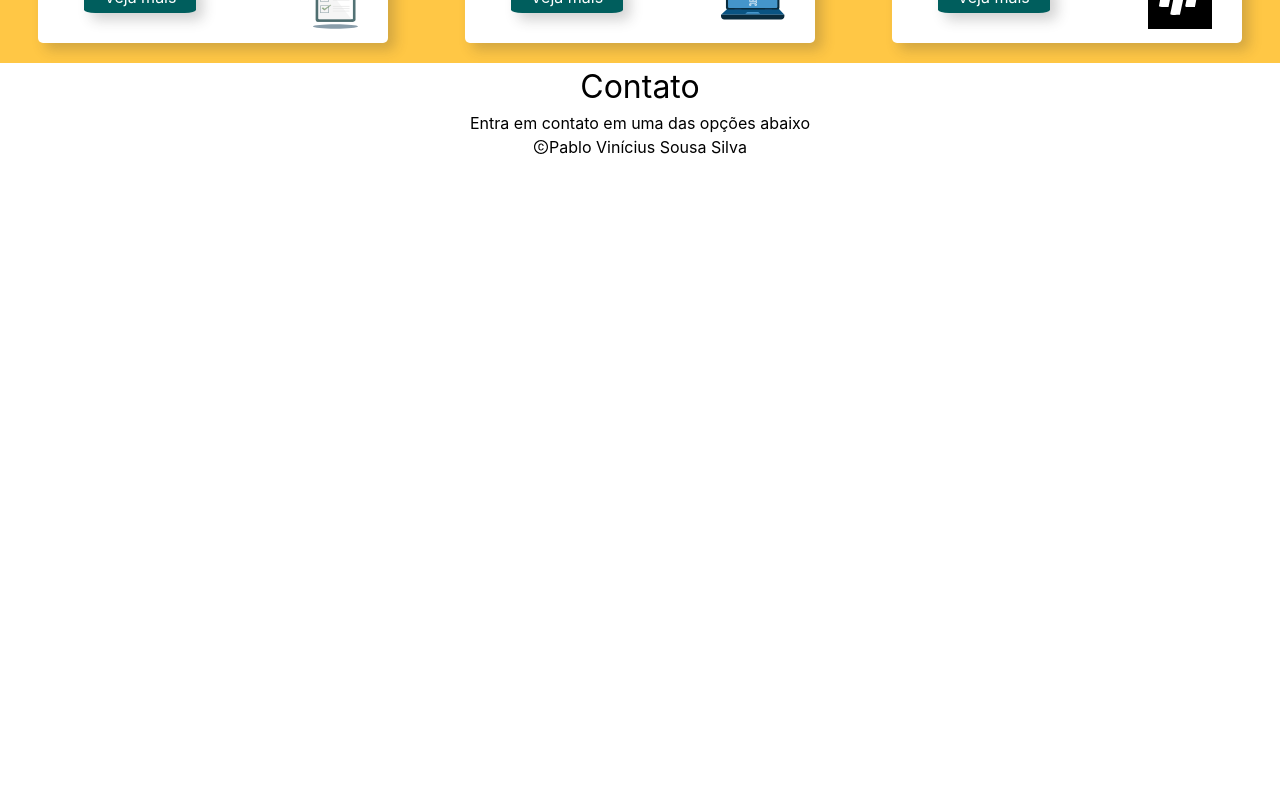
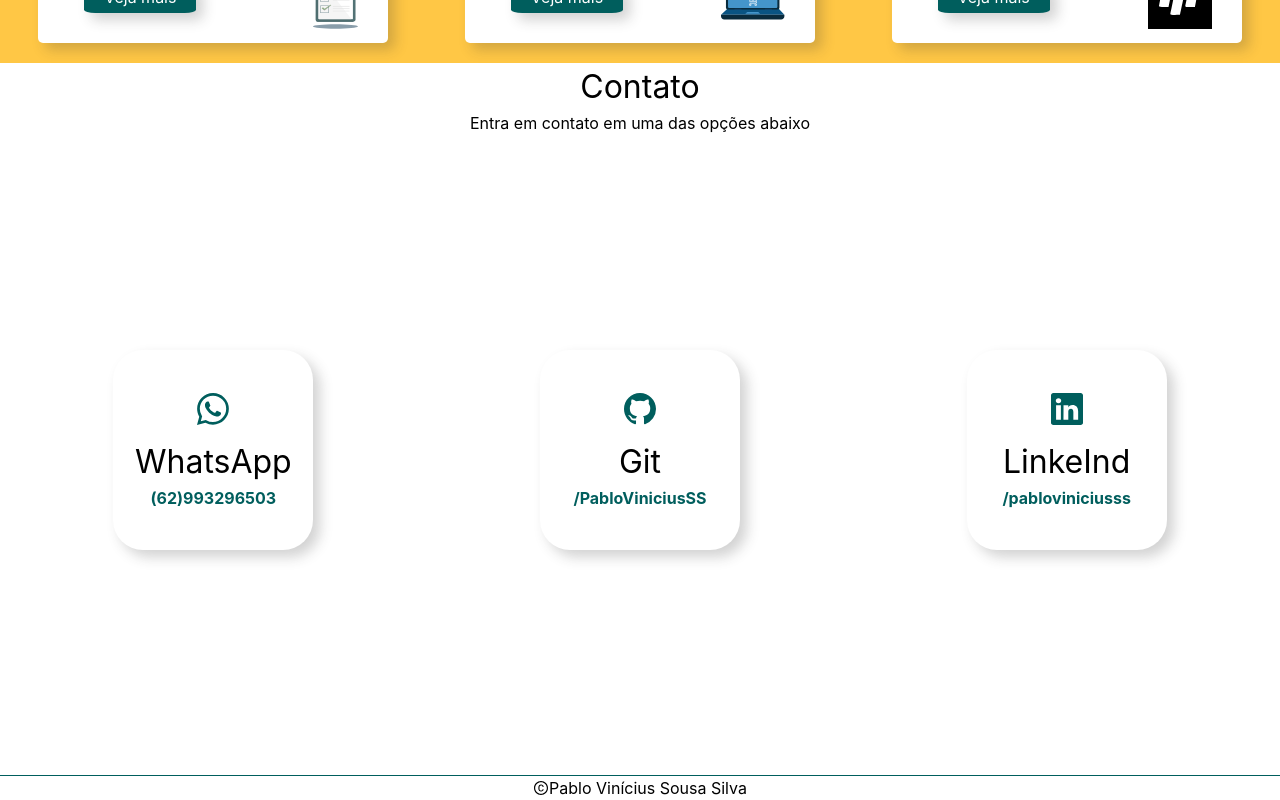
Before and after one commit to PabloViniciusSS/pablo_vinicius_portfolio, a Next.js app: page / in a window 1280 px wide. Shown: the part 2280-3080 px from the top of the page. Before the commit the page ends 2439 px from the top, so only its background shows below. Built offline with nearby package versions, Linux system fonts and the light colour scheme.

Commit message:
criação do contato

```diff
--- a/src/components/Object/CardContato.js
+++ b/src/components/Object/CardContato.js
@@ -7,12 +7,11 @@ import { MdEmail  } from "react-icons/md";
 export const CardContato = (props) => {
   return (
     <div className={styles.container_contato}>
-     <div className={styles.container_detalhes}>
-              <a className={styles.detalhes}>
-                {props.icone}
-                  <p>{props.acesso}</p>
-              </a>
-      </div>
+                <a className={styles.detalhes} href={props.link}>
+                 <icon> {props.icone}</icon>
+                  <h3>{props.titulo}</h3>
+                    <p>{props.acesso}</p>
+                </a>
     </div>
   )
 }
--- a/src/components/Object/CardSobre.js
+++ b/src/components/Object/CardSobre.js
@@ -1,6 +1,5 @@
 import React from 'react'
 import styles from '../../styles/components/Object/CardSobre.module.css'
-import { BsFillPersonFill, BsFillFilePersonFill, BsWhatsapp, BsGithub, BsLinkedin  } from "react-icons/bs";
 import { MdEmail  } from "react-icons/md";
 
 
--- a/src/section/Contato.js
+++ b/src/section/Contato.js
@@ -1,5 +1,6 @@
 import React from 'react'
 import { CardContato } from '../components/Object/CardContato'
+import {  BsWhatsapp, BsGithub, BsLinkedin  } from "react-icons/bs";
 
 import styles from '../styles/Contato.module.css'
 
@@ -8,9 +9,32 @@ export default function Contato() {
     <section id="ContatoSection" className={styles.container_contato}>
     <h2>Contato</h2>
     <p>Entra em contato em uma das opções abaixo</p>
-  <div className={styles.container}>
-   <CardContato />
-  </div>
+  <div className={styles.container_card}>
+      <div className={styles.container}>
+          <CardContato
+          icone={<BsWhatsapp/>}
+          titulo="WhatsApp"
+          link="(62)993296503"
+          acesso="(62)993296503"
+          />
+      </div>
+      <div className={styles.container}>
+          <CardContato
+          icone={<BsGithub/>}
+          titulo="Git"
+          link="https://github.com/PabloViniciusSS"
+          acesso="/PabloViniciusSS"
+          />
+      </div>
+      <div className={styles.container}>
+          <CardContato
+          icone={<BsLinkedin/>}
+          titulo="LinkeInd"
+          link="https://www.linkedin.com/in/pabloviniciusss/"
+          acesso="/pabloviniciusss"
+          />
+      </div>
+    </div>
   </section>
   )
 }
--- a/src/styles/Contato.module.css
+++ b/src/styles/Contato.module.css
@@ -1,3 +1,18 @@
 .container_contato{
   text-align: center;
+  width: 100%;
+
+
 }
+
+.container_card{
+  display: flex;
+  flex-direction: row;
+  flex-wrap: nowrap;
+  justify-content: space-around;
+  align-items: center;
+  width: 100%;
+  height: 80vh;
+
+
+}
--- a/src/styles/components/Layout/Footer.module.css
+++ b/src/styles/components/Layout/Footer.module.css
@@ -4,5 +4,6 @@
   justify-content: center;
   flex-direction: row;
   text-align: center;
+  border-top: solid 1px var(--brand2);
 
 }
--- a/src/styles/components/Object/CardContato.module.css
+++ b/src/styles/components/Object/CardContato.module.css
@@ -1,3 +1,27 @@
 .container_contato{
+    display: flex;
+    width: 25vh;
+    height: 25vh;
+    border-radius: 15%;
+    align-items: center;
+    justify-content: center;
+    text-align: center;
+    box-shadow: 7px 7px 13px 0px rgba(50, 50, 50, 0.22);
+    transition: all 0.3s ease-out;
+    transform: translateY(-5px);
+    cursor: pointer;
+}
+.container_contato:hover{
+    border: solid 5px var(--brand);
+}
+
+.container_contato icon{
+    font-size: 2rem;
+    color: var(--brand2);
+}
+
+.container_contato p{
+    font-weight: bolder;
+    color: var(--brand2);
 
 }
```
